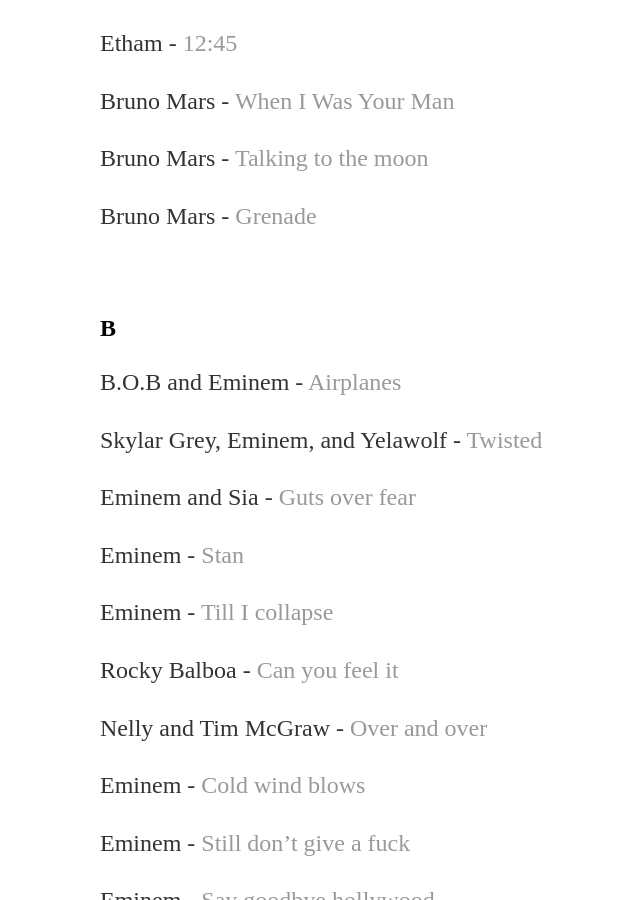
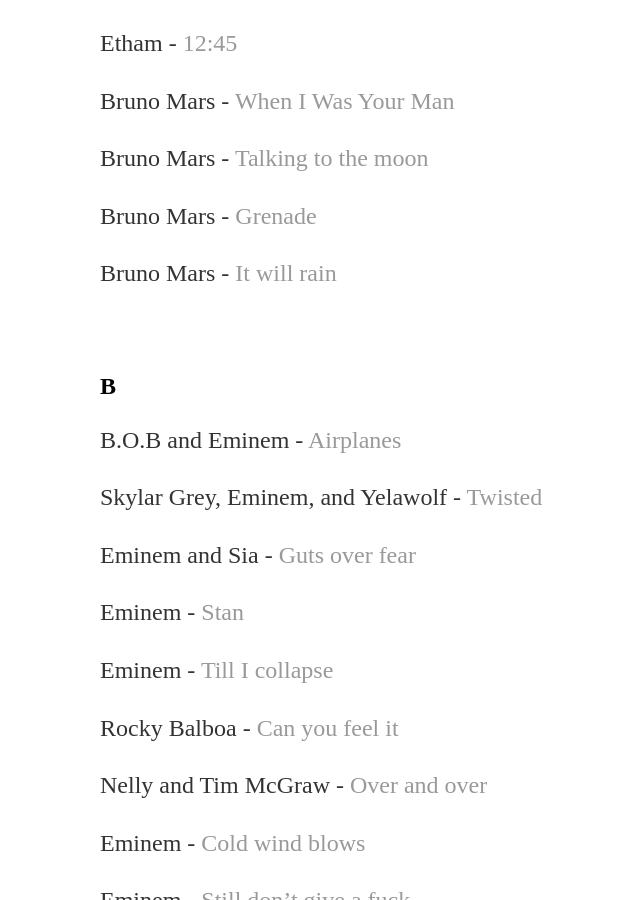
Before and after one commit to yjkweon24/yjkweon24.github.io, a Jekyll site: the page built from _posts/2018-10-23-songs-that-i-love.md, in a window 1280 px wide and 900 px high, scrolled down 2788 px. Shown: the whole window, without its empty margins (92-732 px from the left). Built offline with Jekyll 4.4.1, drawn with Linux system fonts in a browser that asks for light colours.

Commit message:
Update 2018-10-23-songs-that-i-love.md

```diff
--- a/_posts/2018-10-23-songs-that-i-love.md
+++ b/_posts/2018-10-23-songs-that-i-love.md
@@ -94,6 +94,8 @@
 Bruno Mars - [Talking to the moon](https://www.youtube.com/watch?v=fXw0jcYbqdo)
 
 Bruno Mars - [Grenade](https://www.youtube.com/watch?v=SR6iYWJxHqs)
+
+Bruno Mars - [It will rain](https://www.youtube.com/watch?v=W-w3WfgpcGg)
 
 <br>
 
```
